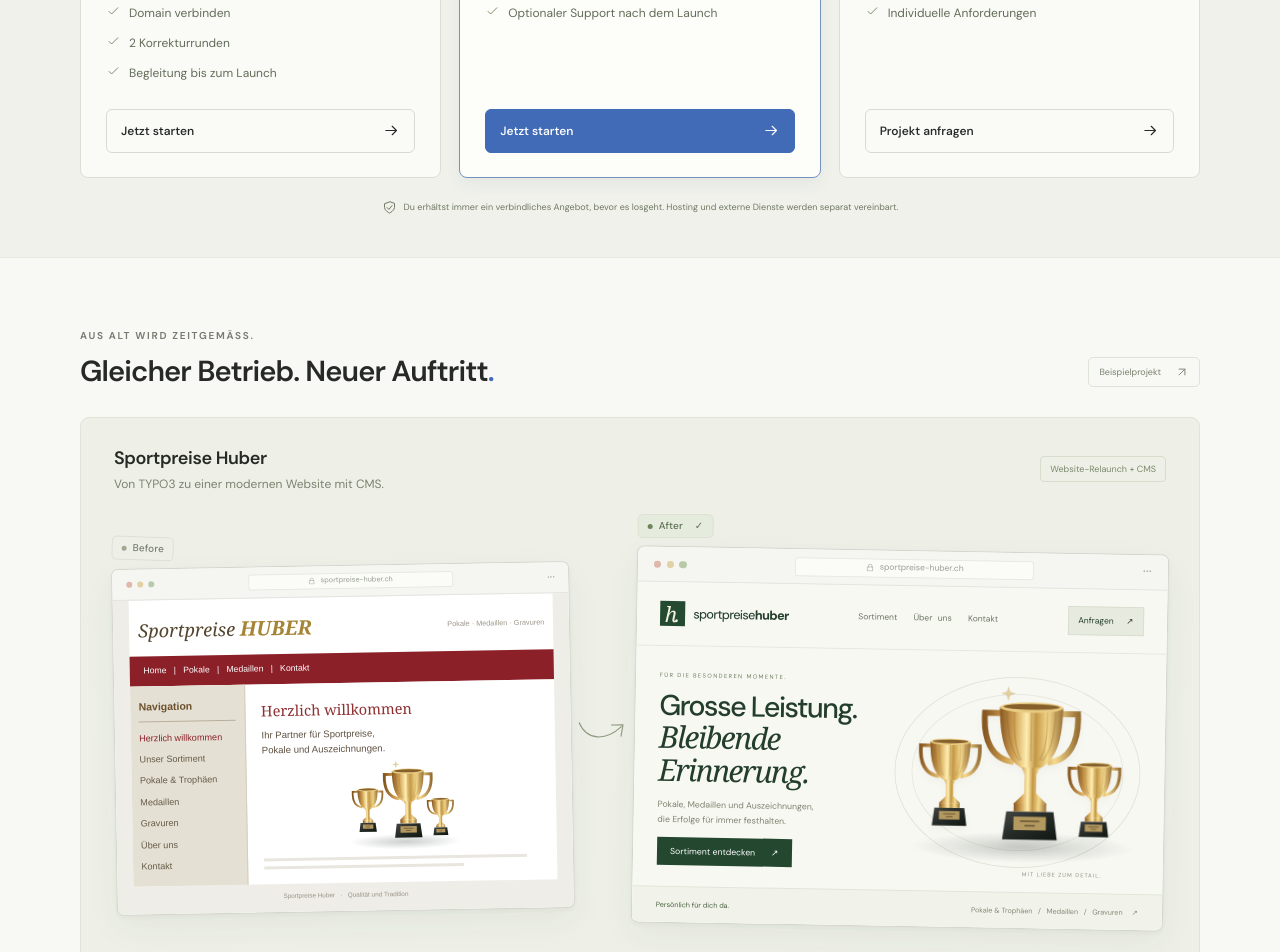
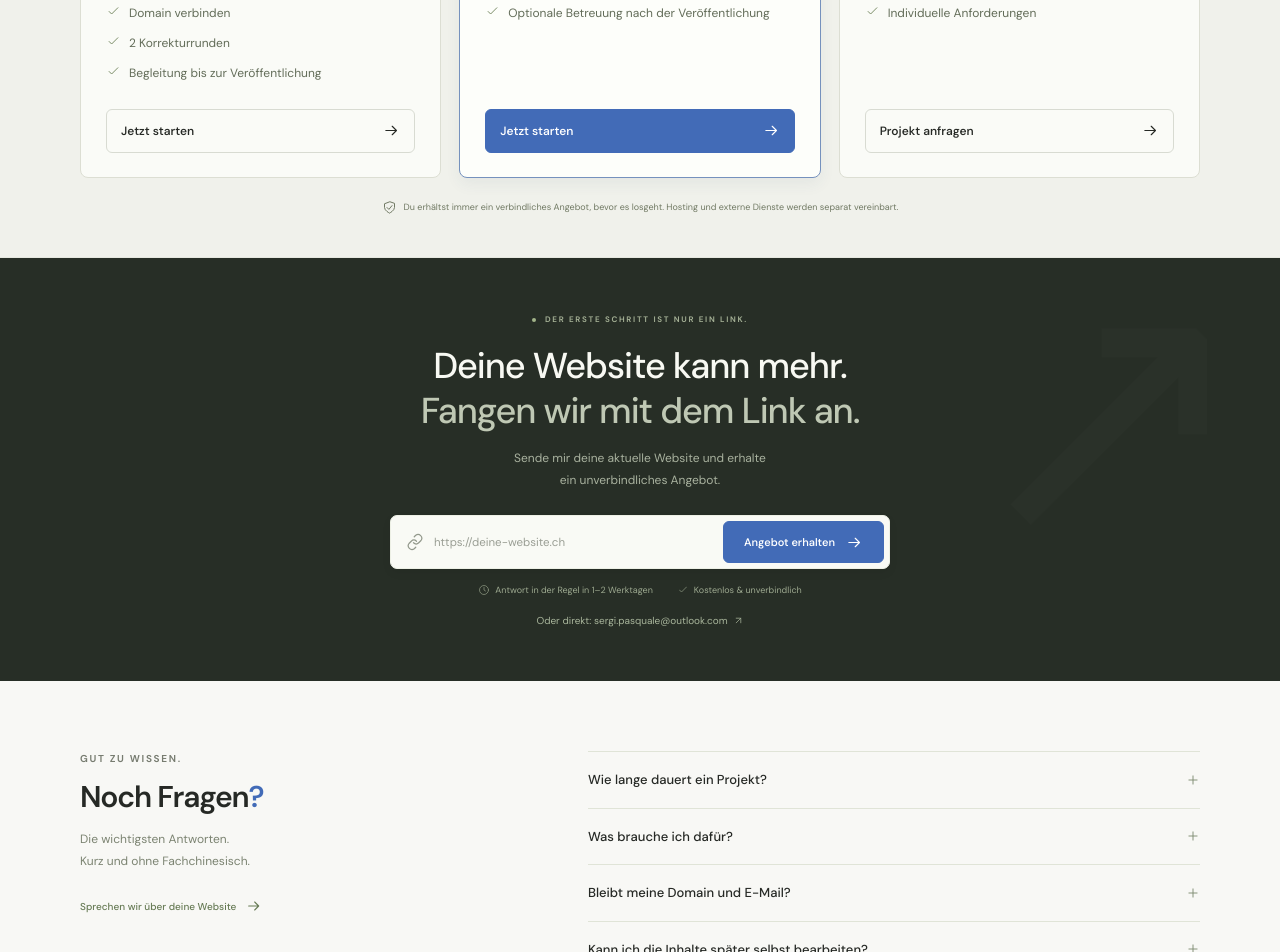
Before and after one commit to pasquale-sergi/personal-website, a Vue app: page / in a window 1280 px wide. Shown: the part 1848-2800 px from the top of the page. Built offline with nearby package versions, Linux system fonts and the light colour scheme.

Commit message:
Polish German copy and anonymize public examples

```diff
--- a/index.html
+++ b/index.html
@@ -6,11 +6,11 @@
     <meta name="theme-color" content="#f8f8f5" />
     <meta
       name="description"
-      content="Deine bestehende Website, modern neu aufgebaut. Persönlicher Website-Relaunch für Schweizer Kleinunternehmen ab CHF 990. Klares Angebot, responsive Design, Migration und Launch."
+      content="Deine bestehende Website, modern neu aufgebaut. Persönlicher Website-Relaunch für Schweizer Kleinunternehmen ab CHF 990. Klares Angebot, mobilfreundliches Design, Migration und Veröffentlichung."
     />
     <meta
       property="og:title"
-      content="Pasquale Sergi — Your old website, rebuilt."
+      content="Pasquale Sergi — Deine alte Website. Neu gemacht."
     />
     <meta
       property="og:description"
--- a/src/App.vue
+++ b/src/App.vue
@@ -3,7 +3,6 @@
 import HeroSection from "./components/HeroSection.vue";
 import HowItWorks from "./components/HowItWorks.vue";
 import PricingSection from "./components/PricingSection.vue";
-import CaseStudy from "./components/CaseStudy.vue";
 import ProposalCTA from "./components/ProposalCTA.vue";
 import FAQSection from "./components/FAQSection.vue";
 import AppFooter from "./components/AppFooter.vue";
@@ -13,7 +12,7 @@
   <a href="#main" class="skip-link">Zum Inhalt springen</a>
   <AppHeader />
   <main id="main">
-    <HeroSection /><HowItWorks /><PricingSection /><CaseStudy /><ProposalCTA /><FAQSection />
+    <HeroSection /><HowItWorks /><PricingSection /><ProposalCTA /><FAQSection />
   </main>
   <AppFooter />
 </template>
--- a/src/components/AppHeader.vue
+++ b/src/components/AppHeader.vue
@@ -3,9 +3,8 @@
 import AppIcon from "./AppIcon.vue";
 const menuOpen = ref(false);
 const links = [
-  { href: "#home", label: "Home" },
+  { href: "#home", label: "Start" },
   { href: "#ablauf", label: "So geht’s" },
-  { href: "#work", label: "Projekte" },
   { href: "#preise", label: "Preise" },
   { href: "#faq", label: "FAQ" },
 ];
@@ -28,7 +27,7 @@
         }}</a>
       </nav>
       <a class="button button-small header-cta" href="#proposal"
-        >Get a proposal <AppIcon :size="16"
+        >Angebot erhalten <AppIcon :size="16"
       /></a>
       <button
         class="menu-toggle"
--- a/src/components/BeforeAfterMockup.vue
+++ b/src/components/BeforeAfterMockup.vue
@@ -7,10 +7,10 @@
   <figure
     class="before-after"
     :class="`before-after-${layout}`"
-    aria-label="Illustrativer Vorher-Nachher-Vergleich von Sportpreise Huber"
+    aria-label="Illustrativer Vorher-Nachher-Vergleich für den frei erfundenen Musterbetrieb"
   >
     <div class="mockup-before">
-      <span class="mockup-label label-before"><span></span> Before</span
+      <span class="mockup-label label-before"><span></span> Vorher</span
       ><WebsiteMockup variant="before" :compact="layout === 'overlap'" />
     </div>
     <div class="transformation-arrow" aria-hidden="true">
@@ -26,11 +26,11 @@
     </div>
     <div class="mockup-after">
       <span class="mockup-label label-after"
-        ><span></span> After <span class="label-check">✓</span></span
+        ><span></span> Nachher <span class="label-check">✓</span></span
       ><WebsiteMockup variant="after" />
     </div>
     <figcaption v-if="layout === 'overlap'" class="mockup-caption">
-      <span class="caption-line"></span> Gleicher Betrieb. Ein ganz neuer
+      <span class="caption-line"></span> Fiktives Beispiel. Ein ganz neuer
       Auftritt.
     </figcaption>
   </figure>
--- a/src/components/CaseStudy.vue
+++ /dev/null
@@ -1,57 +0,0 @@
-<script setup>
-import AppIcon from "./AppIcon.vue";
-import BeforeAfterMockup from "./BeforeAfterMockup.vue";
-const scope = [
-  "Design & Entwicklung",
-  "Produkte migriert",
-  "Content-Management-System",
-  "Modern & responsive",
-  "Bestehende Inhalte übernommen",
-  "Launch & Support",
-];
-</script>
-
-<template>
-  <section
-    id="work"
-    class="case-section section container"
-    aria-labelledby="work-title"
-  >
-    <div class="case-heading">
-      <div>
-        <span class="eyebrow">AUS ALT WIRD ZEITGEMÄSS.</span>
-        <h2 id="work-title">
-          Gleicher Betrieb. Neuer Auftritt<span class="blue-period">.</span>
-        </h2>
-      </div>
-      <span class="project-tag"
-        >Beispielprojekt <AppIcon name="up" :size="14"
-      /></span>
-    </div>
-    <div class="case-panel">
-      <div class="case-intro">
-        <div>
-          <h3>Sportpreise Huber</h3>
-          <p>Von TYPO3 zu einer modernen Website mit CMS.</p>
-        </div>
-        <span class="case-category">Website-Relaunch + CMS</span>
-      </div>
-      <BeforeAfterMockup layout="side-by-side" />
-      <div class="case-scope">
-        <div>
-          <span class="eyebrow">DER PROJEKTUMFANG</span>
-          <p>Alles da. Nur besser aufgebaut.</p>
-        </div>
-        <ul>
-          <li v-for="item in scope" :key="item">
-            <AppIcon name="check" :size="14" />{{ item }}
-          </li>
-        </ul>
-      </div>
-    </div>
-    <p class="illustration-note">
-      Illustrative Vorher-Nachher-Darstellung des beschriebenen
-      Beispielprojekts.
-    </p>
-  </section>
-</template>
--- a/src/components/FAQSection.vue
+++ b/src/components/FAQSection.vue
@@ -5,7 +5,7 @@
 const questions = [
   {
     q: "Wie lange dauert ein Projekt?",
-    a: "Ein einfacher Relaunch dauert in der Regel 1–3 Wochen ab Projektstart. Der genaue Zeitplan hängt vom Umfang und deinem Feedback ab und steht im Angebot.",
+    a: "Ein einfacher Relaunch dauert in der Regel 1–3 Wochen ab Projektstart. Der genaue Zeitplan hängt vom Umfang und deiner Rückmeldung ab und steht im Angebot.",
   },
   {
     q: "Was brauche ich dafür?",
@@ -21,7 +21,7 @@
   },
   {
     q: "Gibt es laufende Kosten?",
-    a: "Der Relaunch ist eine einmalige Leistung. Domain, Hosting und gegebenenfalls externe Dienste kosten separat. Ich zeige dir diese Kosten vorab. Laufender Support ist optional.",
+    a: "Der Relaunch ist eine einmalige Leistung. Domain, Hosting und gegebenenfalls externe Dienste kosten separat. Ich zeige dir diese Kosten vorab. Laufende Betreuung ist optional.",
   },
   {
     q: "Was ist, wenn ich mehr Funktionen brauche?",
--- a/src/components/HeroSection.vue
+++ b/src/components/HeroSection.vue
@@ -19,7 +19,7 @@
           <strong>CHF 990</strong>
         </div>
         <h1 id="hero-title">
-          Your old website,<br /><span>rebuilt.</span
+          Deine alte Website.<br /><span>Neu gemacht.</span
           ><span class="heading-period" aria-hidden="true"></span>
         </h1>
         <p class="hero-description">
@@ -31,9 +31,6 @@
           Du hast schon eine Website? Perfekt. Ich übernehme deine bestehenden
           Inhalte – du musst nicht alles neu vorbereiten.
         </p>
-        <a class="hero-text-link" href="#work"
-          >So kann dein neuer Auftritt aussehen <AppIcon :size="15"
-        /></a>
       </div>
       <BeforeAfterMockup />
     </div>
--- a/src/components/HowItWorks.vue
+++ b/src/components/HowItWorks.vue
@@ -11,7 +11,7 @@
   },
   {
     title: "Ich baue sie neu",
-    text: "Du siehst den ersten Entwurf, gibst Feedback – ich kümmere mich um den Rest. Bis zum Launch.",
+    text: "Du siehst den ersten Entwurf, gibst Rückmeldung – ich kümmere mich um den Rest. Bis zur Veröffentlichung.",
   },
 ];
 </script>
@@ -27,7 +27,7 @@
       <h2 id="how-title">
         So einfach funktioniert es<span class="blue-period">.</span>
       </h2>
-      <p>Kein langes Briefing. Keine komplizierten Prozesse.</p>
+      <p>Keine lange Vorbereitung. Keine komplizierten Prozesse.</p>
     </div>
     <div class="steps">
       <article v-for="(step, i) in steps" :key="step.title" class="step">
--- a/src/components/PricingSection.vue
+++ b/src/components/PricingSection.vue
@@ -15,7 +15,7 @@
       "SEO-Grundlagen eingerichtet",
       "Domain verbinden",
       "2 Korrekturrunden",
-      "Begleitung bis zum Launch",
+      "Begleitung bis zur Veröffentlichung",
     ],
   },
   {
@@ -30,7 +30,7 @@
       "Einfaches Content-Management-System",
       "Kein Designwissen erforderlich",
       "Persönliche Kurzeinführung",
-      "Optionaler Support nach dem Launch",
+      "Optionale Betreuung nach der Veröffentlichung",
     ],
   },
   {
--- a/src/components/ProposalForm.vue
+++ b/src/components/ProposalForm.vue
@@ -57,12 +57,12 @@
         autocomplete="url"
         autocapitalize="none"
         spellcheck="false"
-        placeholder="https://your-website.ch"
+        placeholder="https://deine-website.ch"
         required
         :aria-invalid="!!error"
         :aria-describedby="error ? `${location}-error` : undefined"
       /><button class="button" type="submit">
-        Get a proposal <AppIcon :size="17" />
+        Angebot erhalten <AppIcon :size="17" />
       </button>
     </div>
     <p v-if="error" :id="`${location}-error`" class="form-error" role="alert">
--- a/src/components/WebsiteMockup.vue
+++ b/src/components/WebsiteMockup.vue
@@ -13,16 +13,16 @@
     <div class="browser-chrome">
       <div class="browser-dots"><i></i><i></i><i></i></div>
       <span class="browser-address"
-        ><AppIcon name="lock" :size="8" /> sportpreise-huber.ch</span
+        ><AppIcon name="lock" :size="8" /> musterbetrieb.ch</span
       ><span class="browser-chrome-more">···</span>
     </div>
     <div v-if="variant === 'before'" class="old-site">
       <div class="old-site-header">
-        <span class="old-logo">Sportpreise <b>HUBER</b></span
+        <span class="old-logo">Muster<b>betrieb</b></span
         ><span>Pokale · Medaillen · Gravuren</span>
       </div>
       <div class="old-site-nav">
-        Home &nbsp; | &nbsp; Pokale &nbsp; | &nbsp; Medaillen &nbsp; | &nbsp;
+        Start &nbsp; | &nbsp; Pokale &nbsp; | &nbsp; Medaillen &nbsp; | &nbsp;
         Kontakt
       </div>
       <div class="old-site-body">
@@ -34,21 +34,21 @@
         </aside>
         <div class="old-site-main">
           <h4>Herzlich willkommen</h4>
-          <p>Ihr Partner für Sportpreise,<br />Pokale und Auszeichnungen.</p>
+          <p>Ihr Partner für Pokale,<br />Medaillen und Auszeichnungen.</p>
           <TrophyArt />
           <div class="old-copy-line"></div>
           <div class="old-copy-line short"></div>
         </div>
       </div>
       <div class="old-site-footer">
-        Sportpreise Huber &nbsp; · &nbsp; Qualität und Tradition
+        Musterbetrieb &nbsp; · &nbsp; Qualität und Tradition
       </div>
     </div>
     <div v-else class="new-site">
       <div class="new-site-header">
         <span class="new-logo"
-          ><span class="new-logo-emblem">h.</span> sportpreise<span
-            >huber</span
+          ><span class="new-logo-emblem">m.</span> muster<span
+            >betrieb</span
           ></span
         ><span class="new-site-nav"
           >Sortiment &nbsp; Über uns &nbsp; Kontakt</span
--- a/src/styles.css
+++ b/src/styles.css
@@ -371,18 +371,6 @@
   max-width: 425px;
   margin-top: 14px;
 }
-.hero-text-link {
-  display: inline-flex;
-  align-items: center;
-  gap: 8px;
-  font-size: 10px;
-  font-weight: 550;
-  color: #626d58;
-  margin-top: 21px;
-}
-.hero-text-link:hover {
-  color: var(--blue);
-}
 .hero-values {
   display: flex;
   justify-content: space-between;
@@ -1017,135 +1005,6 @@
 .pricing-footnote svg {
   margin-top: 0;
 }
-/* The example is factual; the mockups are explicitly illustrative. */
-.case-section {
-  padding-block: 70px 60px;
-}
-.case-heading {
-  display: flex;
-  align-items: flex-end;
-  justify-content: space-between;
-  gap: 24px;
-  margin-bottom: 27px;
-}
-.case-heading .eyebrow {
-  margin-bottom: 10px;
-}
-.case-heading h2 {
-  font-size: 29px;
-  letter-spacing: -0.9px;
-}
-.project-tag {
-  display: flex;
-  gap: 14px;
-  align-items: center;
-  border: 1px solid #dfe2d7;
-  border-radius: 5px;
-  padding: 7px 10px;
-  font-size: 9px;
-  color: #79816e;
-  margin-bottom: 3px;
-  white-space: nowrap;
-}
-.case-panel {
-  background: #eef0e7;
-  border: 1px solid #e0e3d6;
-  border-radius: 9px;
-  padding: 28px 33px 0;
-}
-.case-intro {
-  display: flex;
-  justify-content: space-between;
-  align-items: center;
-  gap: 20px;
-  margin-bottom: 58px;
-}
-.case-intro h3 {
-  font-size: 18px;
-  letter-spacing: -0.4px;
-  font-weight: 600;
-  margin-bottom: 6px;
-}
-.case-intro p {
-  font-size: 12px;
-  color: #7a8370;
-}
-.case-category {
-  font-size: 9px;
-  color: #7b886c;
-  border: 1px solid #d7ddcc;
-  border-radius: 4px;
-  padding: 6px 9px;
-  white-space: nowrap;
-}
-.before-after-side-by-side {
-  display: grid;
-  grid-template-columns: 1fr 1.16fr;
-  align-items: center;
-  gap: 62px;
-  padding-bottom: 31px;
-}
-.before-after-side-by-side .mockup-before {
-  transform: rotate(-1deg);
-}
-.before-after-side-by-side .mockup-after {
-  transform: rotate(1deg);
-}
-.before-after-side-by-side .mockup-label {
-  background: #eef0e7;
-}
-.before-after-side-by-side .label-after {
-  transform: rotate(-1deg);
-  left: 0;
-  right: auto;
-  background: #e5ebdd;
-}
-.before-after-side-by-side .transformation-arrow {
-  left: 44%;
-  top: 38%;
-  width: 53px;
-  transform: rotate(-15deg);
-}
-.case-scope {
-  border-top: 1px solid #dce0d1;
-  padding: 22px 0 25px;
-  display: grid;
-  grid-template-columns: 1fr 2fr;
-  gap: 24px;
-  align-items: center;
-}
-.case-scope .eyebrow {
-  font-size: 8px;
-  letter-spacing: 1.4px;
-}
-.case-scope p {
-  color: #6d785f;
-  font-size: 11px;
-  margin-top: 7px;
-}
-.case-scope ul {
-  display: grid;
-  grid-template-columns: repeat(3, 1fr);
-  gap: 12px 20px;
-}
-.case-scope li {
-  display: flex;
-  align-items: center;
-  gap: 6px;
-  font-size: 10px;
-  color: #6e7a61;
-  line-height: 1.5;
-}
-.case-scope li svg {
-  color: #7f906e;
-}
-.illustration-note {
-  font-size: 9px;
-  color: #727b66;
-  line-height: 1.7;
-  margin-top: 12px;
-  text-align: right;
-}
 /* The only full-width dark moment is the proposal. */
 .proposal-section {
   position: relative;
@@ -1537,18 +1396,8 @@
   .pricing-card {
     padding-inline: 21px;
   }
-  .case-scope ul {
-    grid-template-columns: 1fr 1fr;
-  }
   .faq-section {
     gap: 60px;
-  }
-  .before-after-side-by-side {
-    gap: 48px;
-  }
-  .before-after-side-by-side .transformation-arrow {
-    width: 40px;
-    left: 44%;
   }
 }
 @media (max-width: 850px) {
@@ -1624,10 +1473,6 @@
   .hero-note {
     font-size: 12px;
     margin-top: 11px;
-  }
-  .hero-text-link {
-    font-size: 9px;
-    margin-top: 15px;
   }
   .before-after-overlap {
     --mockup-offset: 127px;
@@ -1742,49 +1587,6 @@
   }
   .pricing-footnote {
     font-size: 8px;
-  }
-  .case-heading h2 {
-    font-size: 25px;
-  }
-  .project-tag {
-    font-size: 8px;
-    padding: 6px 8px;
-    gap: 7px;
-  }
-  .case-panel {
-    padding: 24px 25px 0;
-  }
-  .case-intro h3 {
-    font-size: 16px;
-  }
-  .case-intro p {
-    font-size: 10px;
-  }
-  .case-category {
-    font-size: 8px;
-    padding: 6px 7px;
-  }
-  .case-scope {
-    grid-template-columns: 1fr 1.65fr;
-    gap: 15px;
-    padding-block: 18px;
-  }
-  .case-scope ul {
-    gap: 8px 10px;
-  }
-  .case-scope li {
-    font-size: 8px;
-    gap: 4px;
-  }
-  .case-scope p {
-    font-size: 10px;
-  }
-  .before-after-side-by-side {
-    gap: 37px;
-    padding-bottom: 25px;
-  }
-  .before-after-side-by-side .transformation-arrow {
-    width: 32px;
   }
   .proposal-section {
     padding-block: 50px;
@@ -1924,10 +1726,6 @@
     margin-top: 13px;
     max-width: 395px;
   }
-  .hero-text-link {
-    font-size: 10px;
-    margin-top: 17px;
-  }
   .before-after-overlap {
     --mockup-offset: calc((100vw - 40px) * 0.36);
     width: 100%;
@@ -2143,106 +1941,6 @@
     height: 14px;
     margin-top: 2px;
   }
-  .case-section {
-    padding-block: 45px 38px;
-  }
-  .case-heading {
-    display: block;
-    margin-bottom: 21px;
-  }
-  .case-heading h2 {
-    font-size: 27px;
-    max-width: 300px;
-    line-height: 1.25;
-  }
-  .case-heading .eyebrow {
-    margin-bottom: 10px;
-  }
-  .project-tag {
-    display: inline-flex;
-    font-size: 9px;
-    margin-top: 14px;
-    padding: 6px 9px;
-    gap: 14px;
-  }
-  .case-panel {
-    padding: 23px 19px 0;
-    border-radius: 7px;
-  }
-  .case-intro {
-    display: block;
-    margin-bottom: 52px;
-  }
-  .case-intro h3 {
-    font-size: 18px;
-  }
-  .case-intro p {
-    font-size: 10px;
-    line-height: 1.7;
-    margin-top: 3px;
-  }
-  .case-category {
-    display: inline-block;
-    font-size: 8px;
-    margin-top: 12px;
-    padding: 5px 8px;
-  }
-  .before-after-side-by-side {
-    display: flex;
-    flex-direction: column;
-    align-items: stretch;
-    gap: 65px;
-    padding-bottom: 24px;
-  }
-  .before-after-side-by-side .mockup-before {
-    width: 92%;
-    align-self: flex-start;
-    transform: rotate(-1deg);
-  }
-  .before-after-side-by-side .mockup-after {
-    width: 100%;
-    transform: rotate(1deg);
-  }
-  .before-after-side-by-side .transformation-arrow {
-    top: calc(50% - 30px);
-    left: auto;
-    right: 8%;
-    width: 38px;
-    height: 45px;
-    transform: rotate(63deg);
-  }
-  .before-after-side-by-side .mockup-label {
-    font-size: 8px;
-    top: -28px;
-  }
-  .case-scope {
-    display: block;
-    padding-block: 22px;
-  }
-  .case-scope .eyebrow {
-    font-size: 8px;
-  }
-  .case-scope p {
-    font-size: 11px;
-    margin-top: 6px;
-  }
-  .case-scope ul {
-    margin-top: 18px;
-    gap: 12px 9px;
-  }
-  .case-scope li {
-    font-size: 8px;
-    gap: 5px;
-  }
-  .case-scope li svg {
-    width: 12px;
-    height: 12px;
-  }
-  .illustration-note {
-    font-size: 8px;
-    text-align: left;
-    margin-top: 9px;
-  }
   .proposal-section {
     padding-block: 44px 40px;
   }
```
Also changed, not shown: 1 other file (tests, documents, lock files or other folders).
